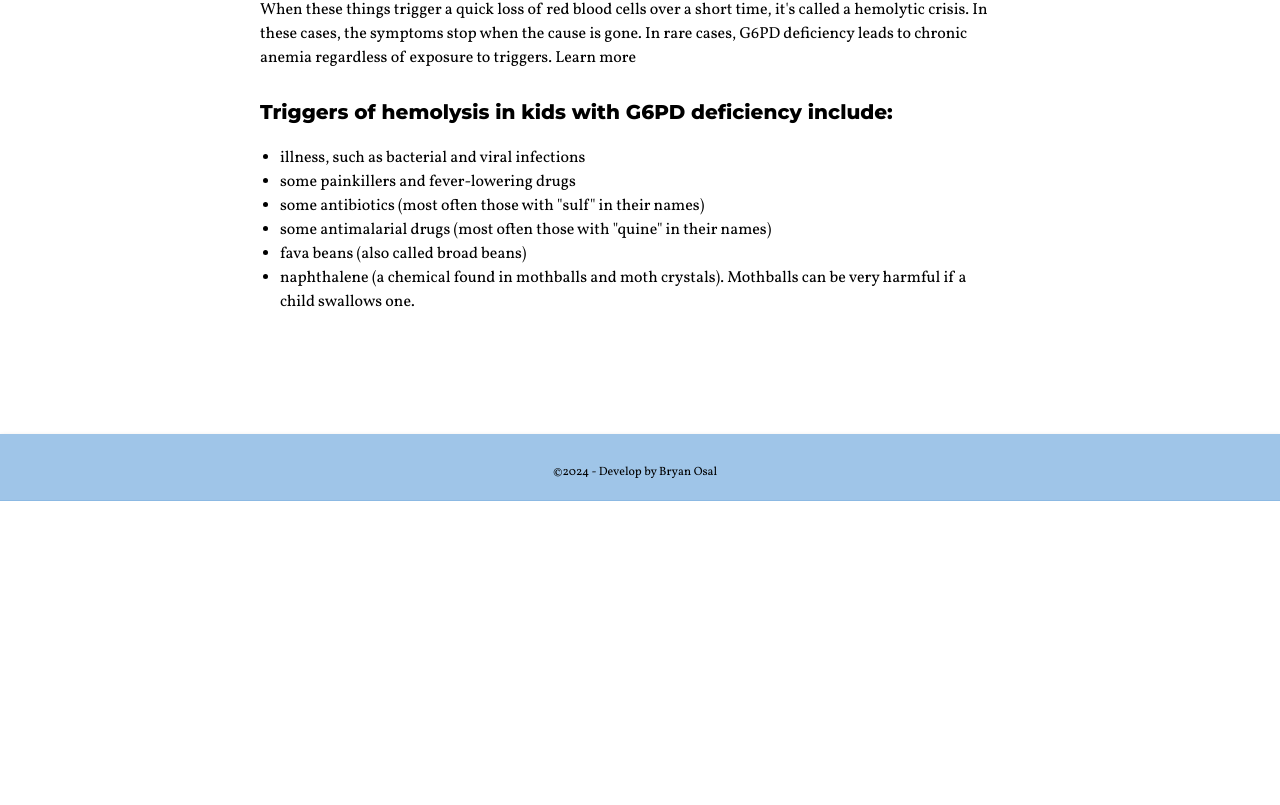
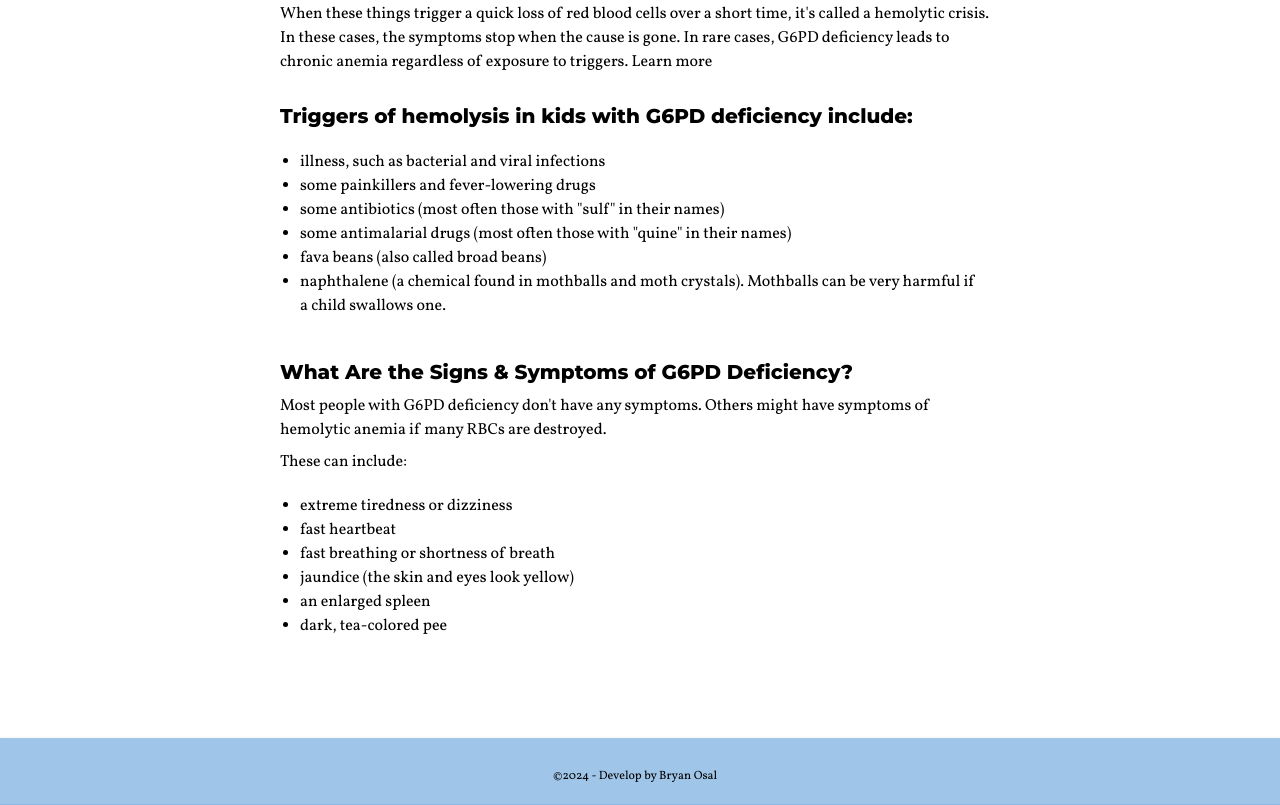
Before and after one commit to odycy21/G6PD-Shepherd, a React (Vite) app: page /about in a window 1280 px wide. Shown: the part 457-1262 px from the top of the page. Before the commit the page ends 958 px from the top, so only its background shows below. Built offline with nearby package versions, Linux system fonts and the light colour scheme; a web font is replaced by a local one.

Commit message:
added information on  about page

```diff
--- a/src/About.jsx
+++ b/src/About.jsx
@@ -1,9 +1,9 @@
 const About = () => {
 
     return (
-        <div className="max-w-[800px] mt-[-5px] py-10 w-full h-screen mx-auto flex flex-col justify-center items-center">
+        <div className="max-w-[800px] mt-[-5px] py-10   mx-auto flex flex-col justify-center items-center">
 
-             <div className="px-[20px] my-[100px]">
+             <div className="p-20 lg:py-5 px-10 py-10">
                    <h1 className='font-montserrat font-semibold text-xl pb-2'> What Is G6PD Deficiency? </h1>
                     <p className="py-2">
                         G6PD deficiency is a genetic disorder that most often affects males. It happens when the body doesn't have enough of an enzyme called glucose-6-phosphate dehydrogenase (G6PD).
@@ -28,6 +28,23 @@ const About = () => {
 
 
                     </div>
+
+                    <div className="my-[20px]">
+                        <h2 className="font-montserrat font-semibold text-xl">What Are the Signs & Symptoms of G6PD Deficiency?</h2>
+                        <p className="py-2">Most people with G6PD deficiency don't have any symptoms. Others might have symptoms of hemolytic anemia if many RBCs are destroyed.</p>
+                        <p>These can include:</p>
+                    <ul className="list-disc p-5">
+                        <li> extreme tiredness or dizziness</li>
+                        <li> fast heartbeat</li>
+                        <li>fast breathing or shortness of breath</li>
+                        <li>jaundice (the skin and eyes look yellow)</li>
+                        <li> an enlarged spleen</li>
+                        <li>dark, tea-colored pee</li>
+                    </ul>
+
+
+
+                    </div>
             </div>
 
          </div>
```
